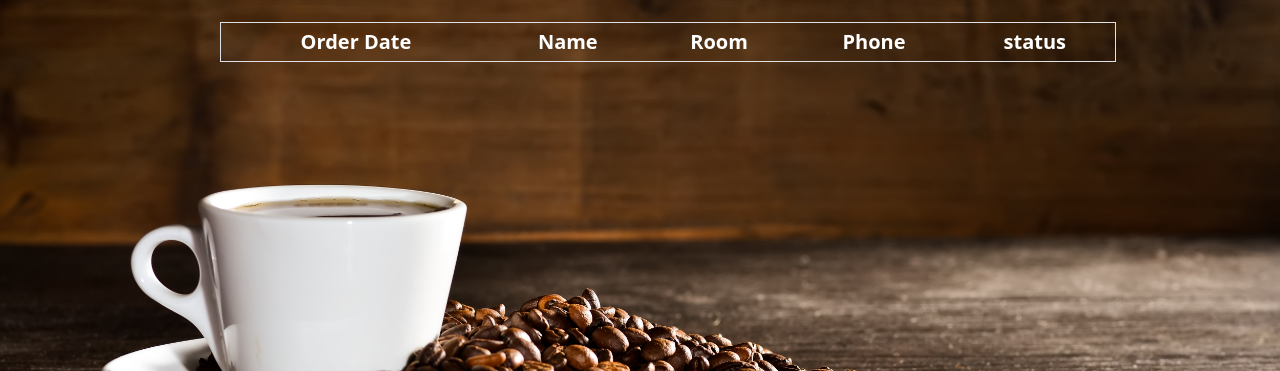
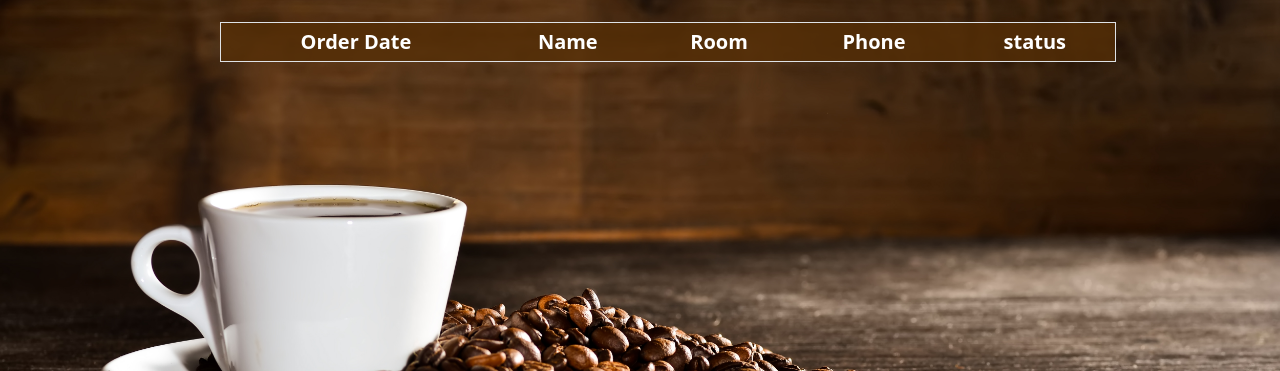
Before and after one commit to mohameddawood21997/cafeeProject, a PHP site: page /adminPages/manualOrder.php in a window 1280 px wide. Shown: the part 201-572 px from the top of the page. Run offline with PHP 8.4, Linux system fonts and the light colour scheme; the visitor is signed in with stand-in values (Sample User, id 1); data that the repository does not hold is empty.

Commit message:
Update manualOrder.php

```diff
--- a/adminPages/manualOrder.php
+++ b/adminPages/manualOrder.php
@@ -103,7 +103,7 @@ $data = $sql->fetchAll(PDO::FETCH_ASSOC);
             <table>
                 <table class="table table-borderless  table-sm mt-3 " style="color: white;height: 10vw;width: 70vw;">
                     <thead>
-                        <tr >
+                        <tr style="background: #552e07ce;top: 0; position: sticky;" >
                             <th scope="col">Order Date</th>
                             <th scope="col">Name</th>
                             <th scope="col">Room</th>
```
